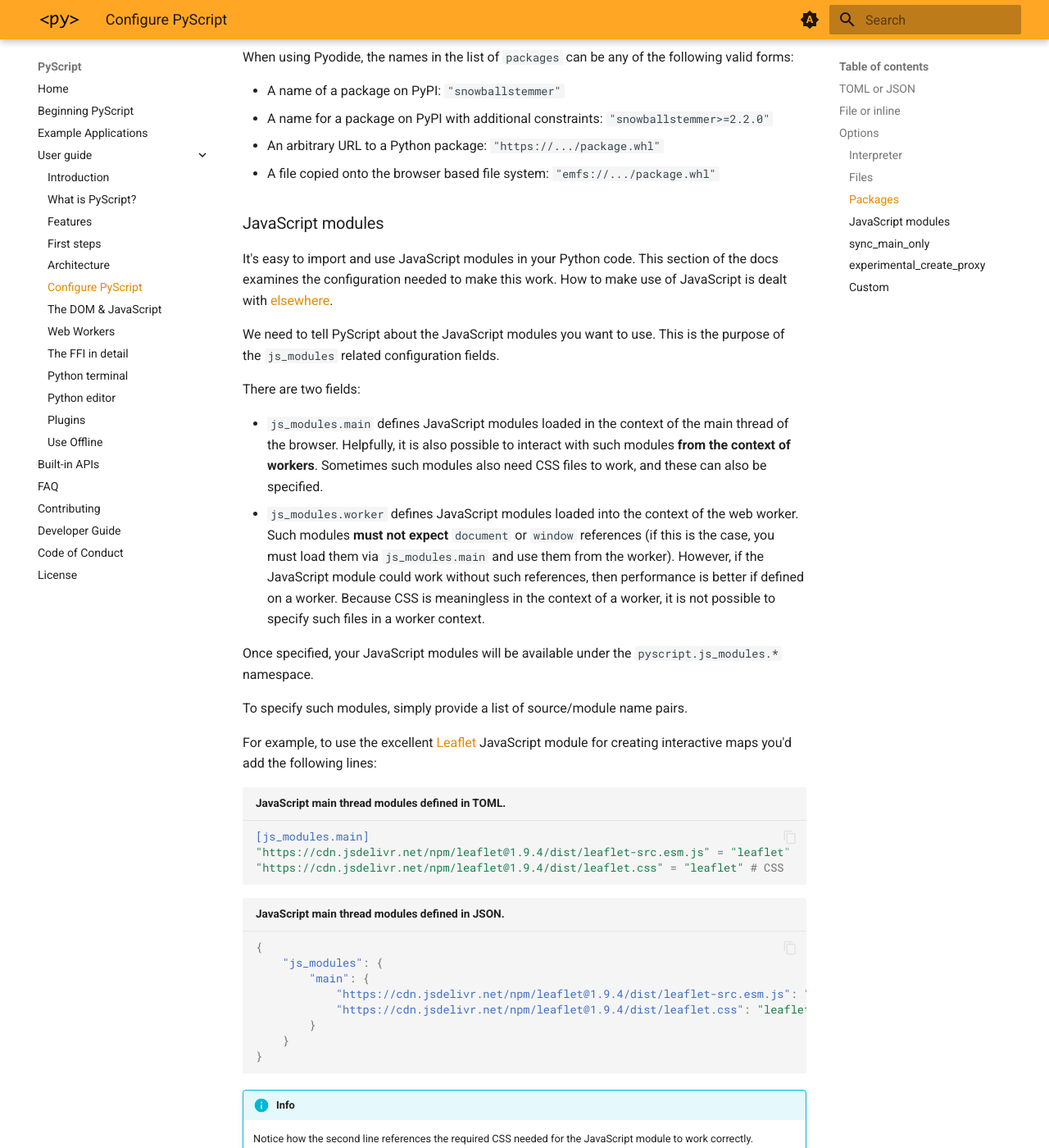
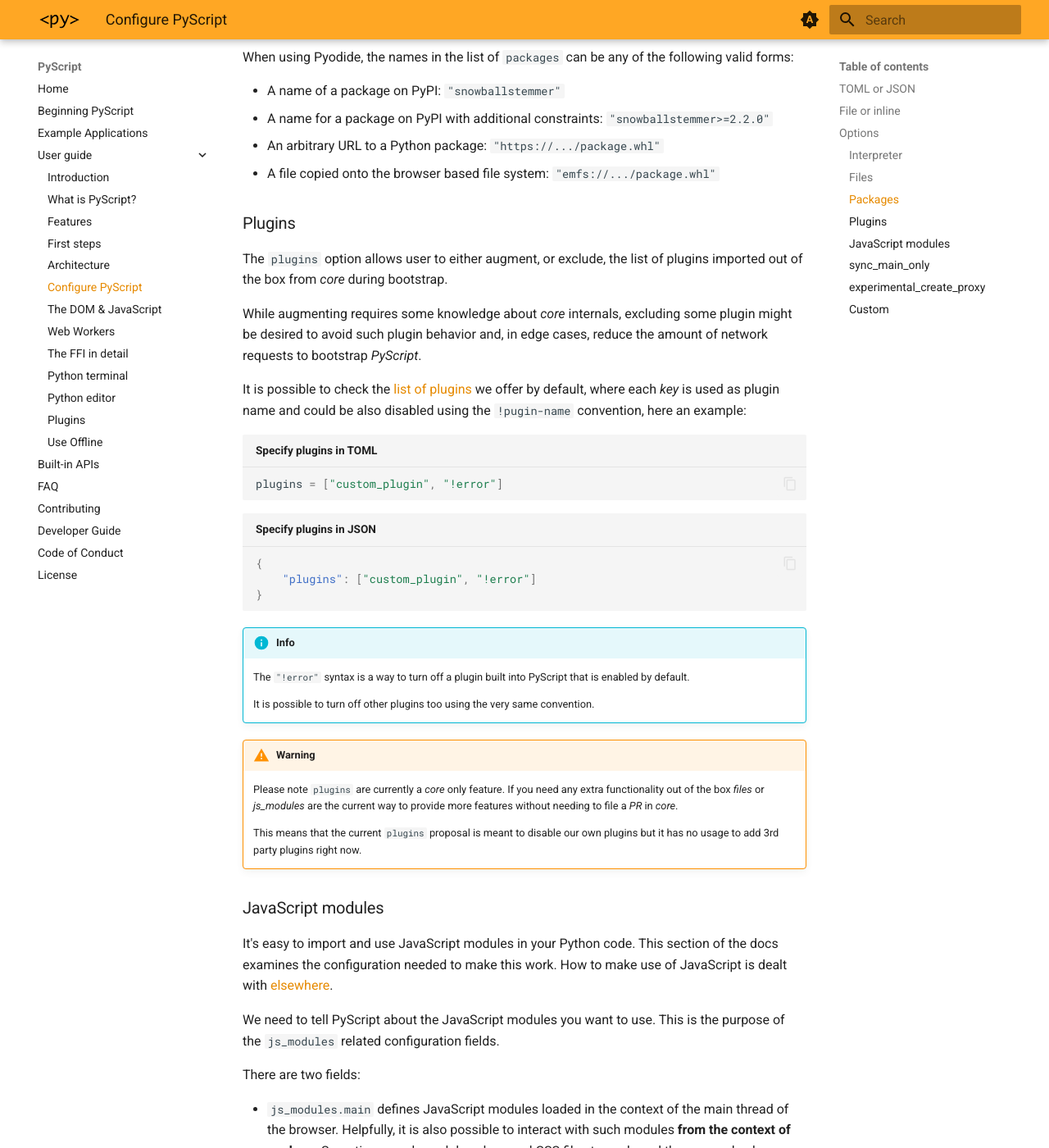
Before and after one commit to pyscript/docs, an MkDocs documentation site: the page built from docs/user-guide/configuration.md, in a window 1280 px wide and 1400 px high, scrolled down 5998 px. Shown: the whole window at 82% size. Built offline with MkDocs 1.6.1 and Material for MkDocs 9.7.7, drawn with Linux system fonts in a browser that asks for light colours; the version menu is left out.

Commit message:
Bring back the plugins field in the docs

````diff
--- a/docs/user-guide/configuration.md
+++ b/docs/user-guide/configuration.md
@@ -306,6 +306,46 @@ following valid forms:
 * An arbitrary URL to a Python package: `"https://.../package.whl"`
 * A file copied onto the browser based file system: `"emfs://.../package.whl"`
 
+### Plugins
+
+The `plugins` option allows user to either augment, or exclude, the list of
+plugins imported out of the box from *core* during bootstrap.
+
+While augmenting requires some knowledge about *core* internals, excluding
+some plugin might be desired to avoid such plugin behavior and, in edge cases,
+reduce the amount of network requests to bootstrap *PyScript*.
+
+It is possible to check the [list of plugins](https://github.com/pyscript/pyscript/blob/main/core/src/plugins.js)
+we offer by default, where each *key* is used as plugin name and could be also
+disabled using the `!pugin-name` convention, here an example:
+
+```TOML title="Specify plugins in TOML"
+plugins = ["custom_plugin", "!error"]
+```
+
+```JSON title="Specify plugins in JSON"
+{
+    "plugins": ["custom_plugin", "!error"]
+}
+```
+
+!!! info
+
+    The `"!error"` syntax is a way to turn off a plugin built into PyScript
+    that is enabled by default.
+
+    It is possible to turn off other plugins too using the very same
+    convention.
+
+!!! warning
+
+    Please note `plugins` are currently a *core* only feature. If you need any
+    extra functionality out of the box *files* or *js_modules* are the current
+    way to provide more features without needing to file a *PR* in *core*.
+
+    This means that the current `plugins` proposal is meant to disable our own
+    plugins but it has no usage to add 3rd party plugins right now.
+
 ### JavaScript modules
 
 It's easy to import and use JavaScript modules in your Python code. This
````
